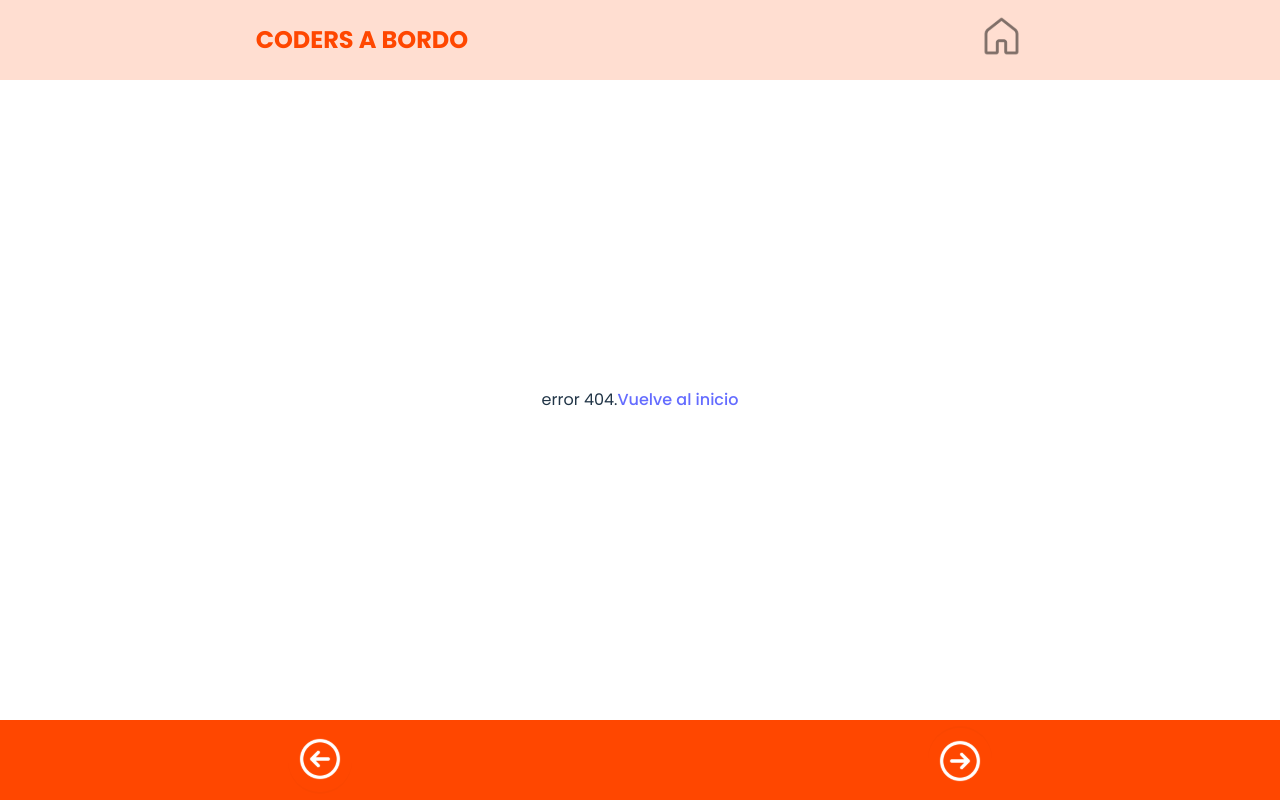
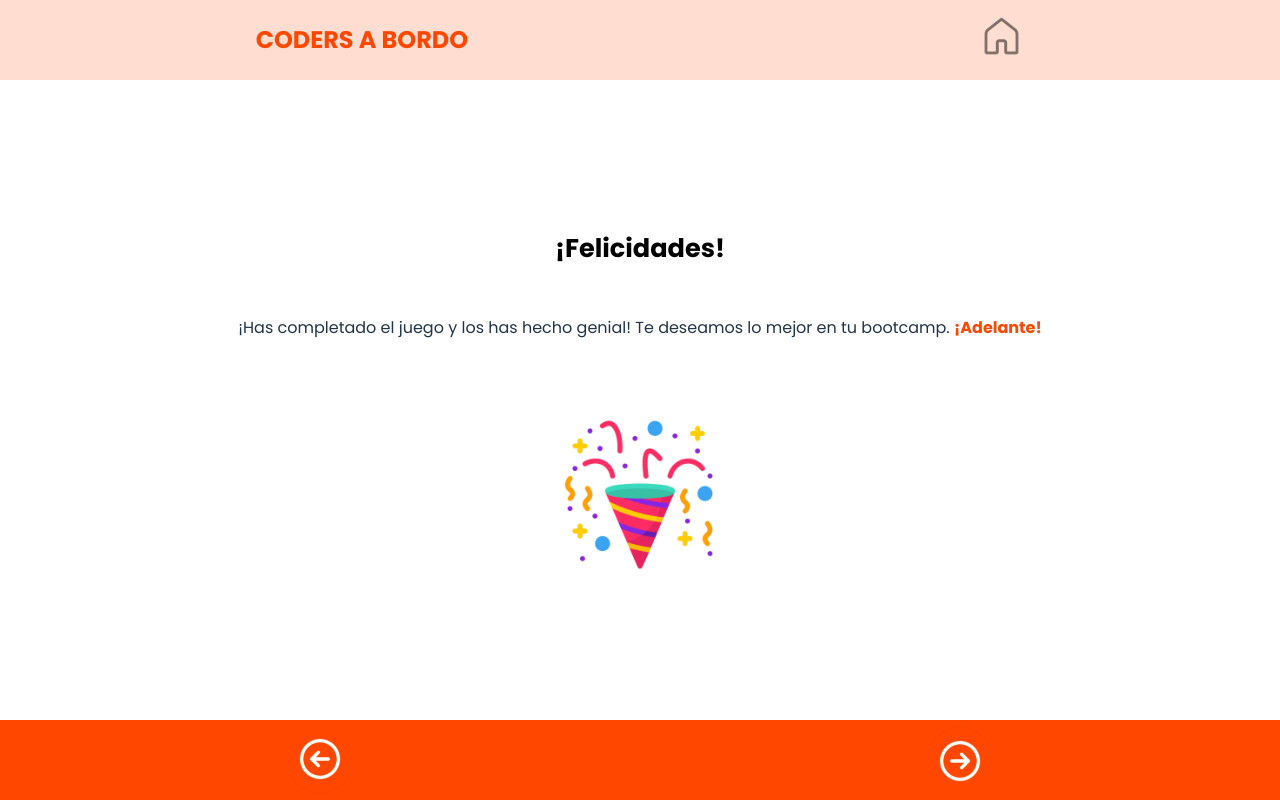
Before and after one commit to stranger-strings-team/front-codersabordo, a React (Vite) app: page /final in a window 1280 px wide. Before the commit this address had no page. Built offline with nearby package versions, Linux system fonts and the light colour scheme.

Commit message:
finished final page

```diff
--- a/src/Global.style.tsx
+++ b/src/Global.style.tsx
@@ -71,7 +71,7 @@ export const Container = styled.div`
   text-align: center;
 `
 
-export const AnswerContainer = styled.div`
+export const ParagraphContainer = styled.div`
   margin: 1rem 2rem;
   text-align: justify;
 `
--- a/src/Routes.tsx
+++ b/src/Routes.tsx
@@ -4,6 +4,7 @@ import Home from './pages/Home/Home';
 import Onboarding from './pages/Onboarding/Onboarding';
 import { NoMatch } from './pages/NoMatch';
 import Layout from './components/Layout.tsx/Layout';
+import Final from './pages/Final/Final';
 
 
 const CreateRoutes = () => (
@@ -11,6 +12,7 @@ const CreateRoutes = () => (
       <Route index element={<Home/>}/>
       <Route path="/" element={<Layout />}>
         <Route path="/onboarding" element={<Onboarding/>}/>
+        <Route path="/final" element={<Final/>}/>
         <Route path="*" element={<NoMatch />} />
       </Route>
     </Routes>
--- /dev/null
+++ b/src/pages/Final/Final.tsx
@@ -0,0 +1,22 @@
+import React from 'react'
+import Confeti from '../../assets/confeti.png'
+import { Container, OrangeText, ParagraphContainer } from '../../Global.style'
+import { Feedback, MyConfeti } from './FinalStyle'
+
+
+type Props = {}
+
+const GameOver = (props: Props) => {
+  return (
+    <Container>
+
+      <h3>¡Felicidades!</h3>
+      <ParagraphContainer>¡Has completado el juego y los has hecho genial! Te deseamos lo mejor en tu bootcamp. <OrangeText>¡Adelante!</OrangeText></ParagraphContainer>
+
+      <MyConfeti src={Confeti} alt="celebration with confeti"/>
+
+    </Container>
+  )
+}
+
+export default GameOver;
--- /dev/null
+++ b/src/pages/Final/FinalStyle.tsx
@@ -0,0 +1,24 @@
+import styled from "styled-components";
+import { GlobalStyles } from '../../Global.style'
+
+export const h3 = styled.h3`
+font-size: 2rem;
+`
+// export const FeedbackDiv = styled.div `
+// display: flex;
+// justify-content: center;
+// flex-direction: column;
+// align-items: center;
+// `
+
+export const MyConfeti = styled.img `
+width: 10rem;
+margin-top: 60px;
+display: flex;
+align-items: center;
+`
+
+export const Feedback = styled.p `
+margin-bottom: 10px;
+justify-content: center;
+`
--- a/src/pages/Onboarding/Onboarding.tsx
+++ b/src/pages/Onboarding/Onboarding.tsx
@@ -1,7 +1,7 @@
 import React, {useState} from 'react'
 import QuestionButton from '../../components/QuestionButton/QuestionButton'
 import { BlueButton, PinkButton, PurpleButton, YellowButton } from '../../components/QuestionButton/questionButton.style'
-import { AnswerContainer, AnswerImage, Container, DarkText, GlobalStyles, OrangeText } from '../../Global.style'
+import { ParagraphContainer, AnswerImage, Container, DarkText, GlobalStyles, OrangeText } from '../../Global.style'
 import correct from '../../assets/correct.png'
 
 
@@ -25,9 +25,9 @@ const Onboarding = (props: Props) => {
         <>
           <BlueButton>Con la cámara encendida y el micrófono apagado</BlueButton>
           <AnswerImage src={correct}></AnswerImage>
-          <AnswerContainer>
+          <ParagraphContainer>
             <DarkText>Queremos vernos las caras entre todas y <OrangeText>fomentar la participación</OrangeText>. Como seremos muchas, levantaremos la mano si queremos hablar y solo encenderemos el micrófono cuando sea nuestro turno.</DarkText>
-          </AnswerContainer>
+          </ParagraphContainer>
         </>
 
       )}
```
Also changed, not shown: src/assets/confeti.png (added).
